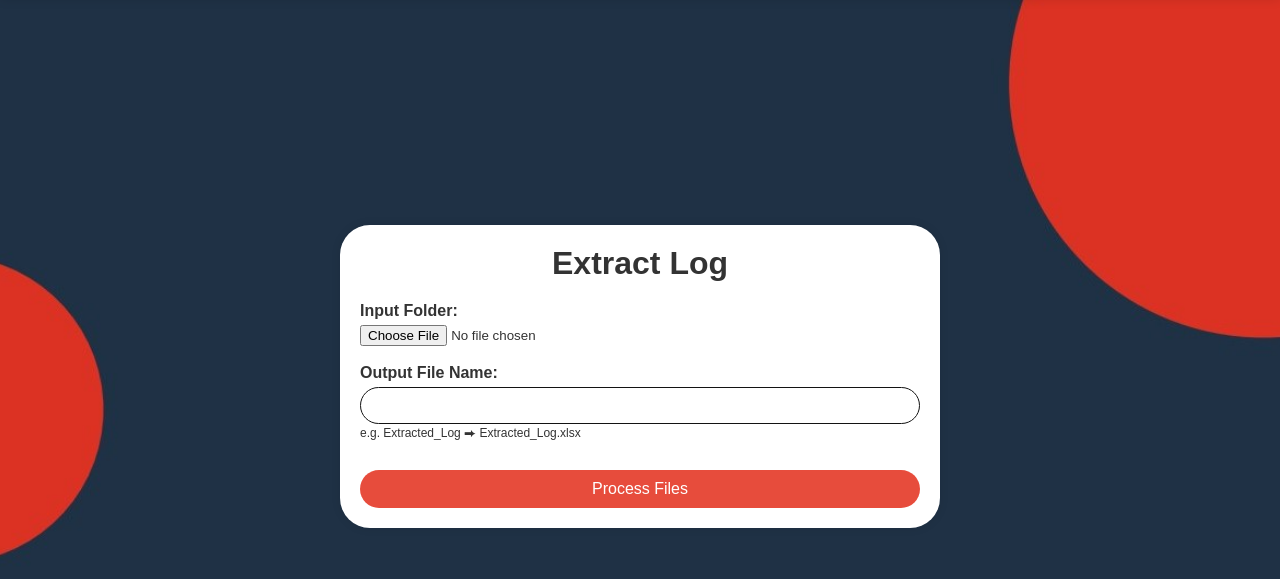
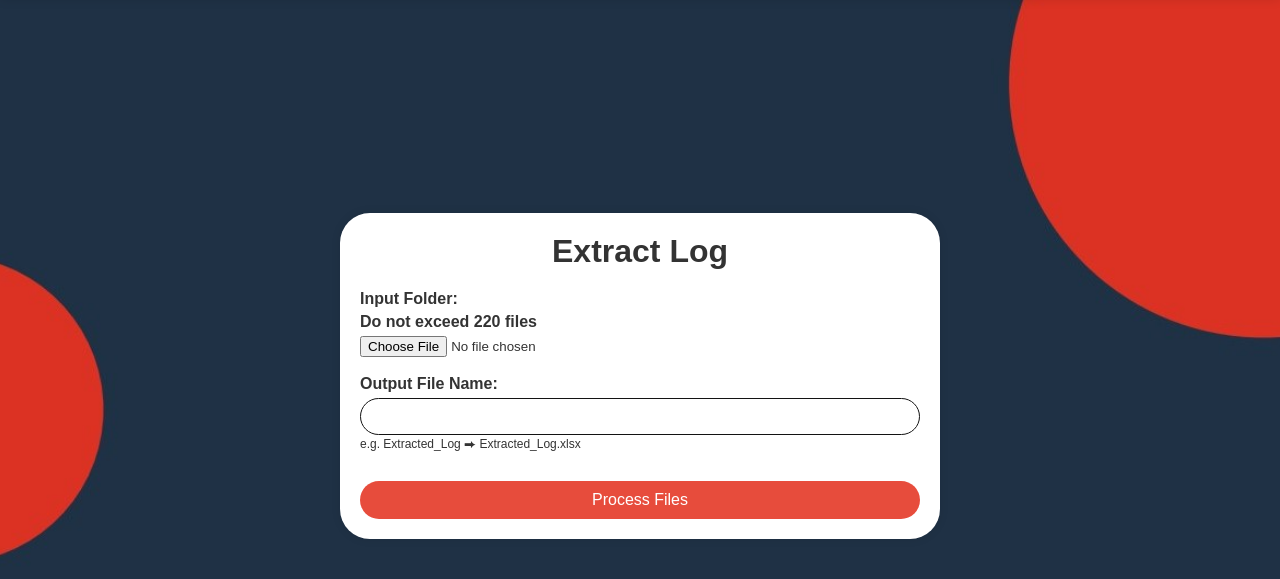
Before and after one commit to XL-Loedpipat/Auto_Extract_Log-VersionC.WEB, a Flask app: page / in a window 1280 px wide. Shown: the part 64-643 px from the top of the page. Run offline with Flask 3, Linux system fonts and the light colour scheme.

Commit message:
Add text "Do not exceed 220 files"

```diff
--- a/templates/index.html
+++ b/templates/index.html
@@ -23,6 +23,9 @@
             <form method="POST" enctype="multipart/form-data">
                 <div class="form-group">
                     <label for="input_folder">Input Folder:</label>
+                    <div class="form-data-input">
+                        <label for="Example_input_folder">Do not exceed 220 files</label>
+                    </div>
                     <input type="file" id="input_folder" name="input_folder" webkitdirectory directory required><br><br>
                 </div>
                 <div class="form-group">
```
